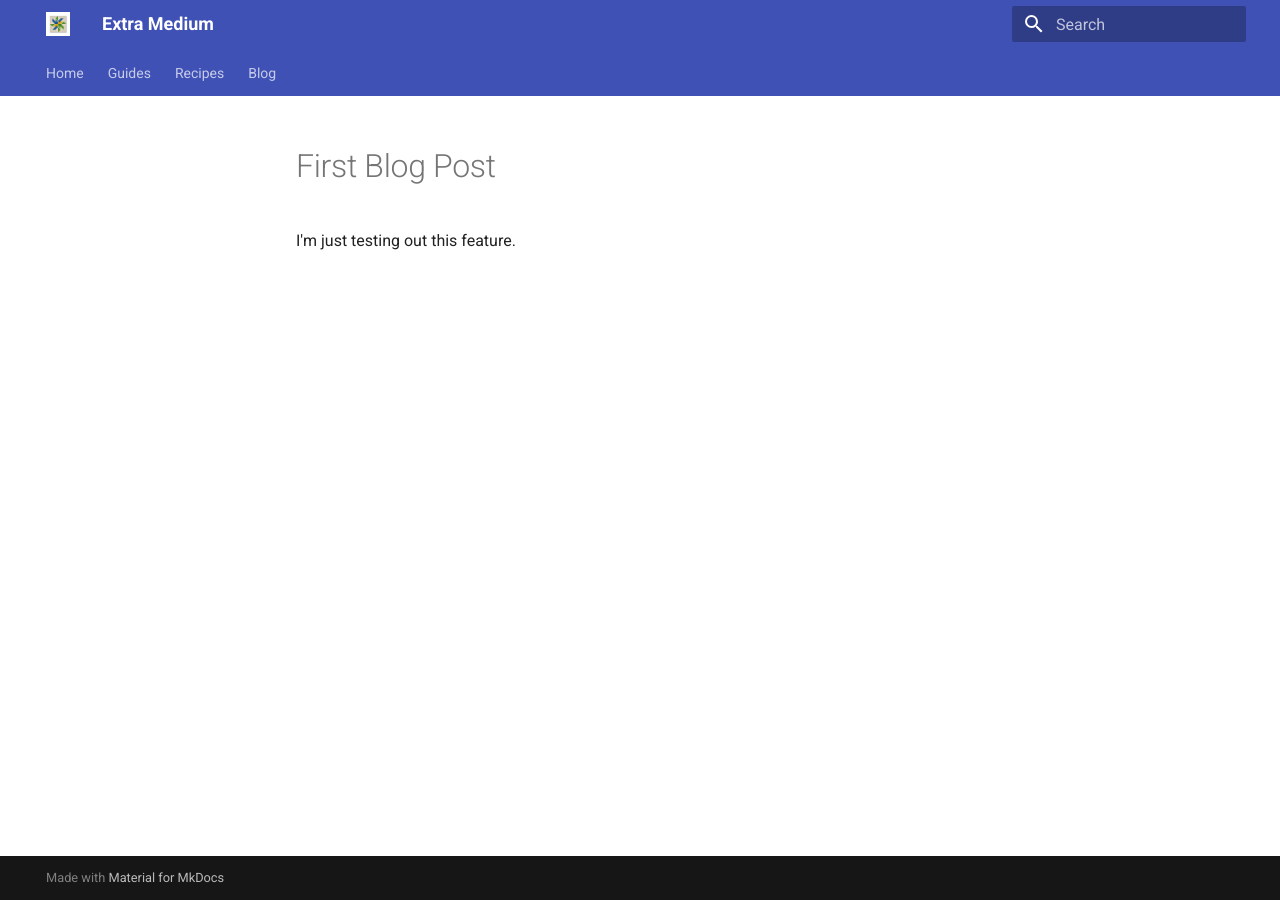
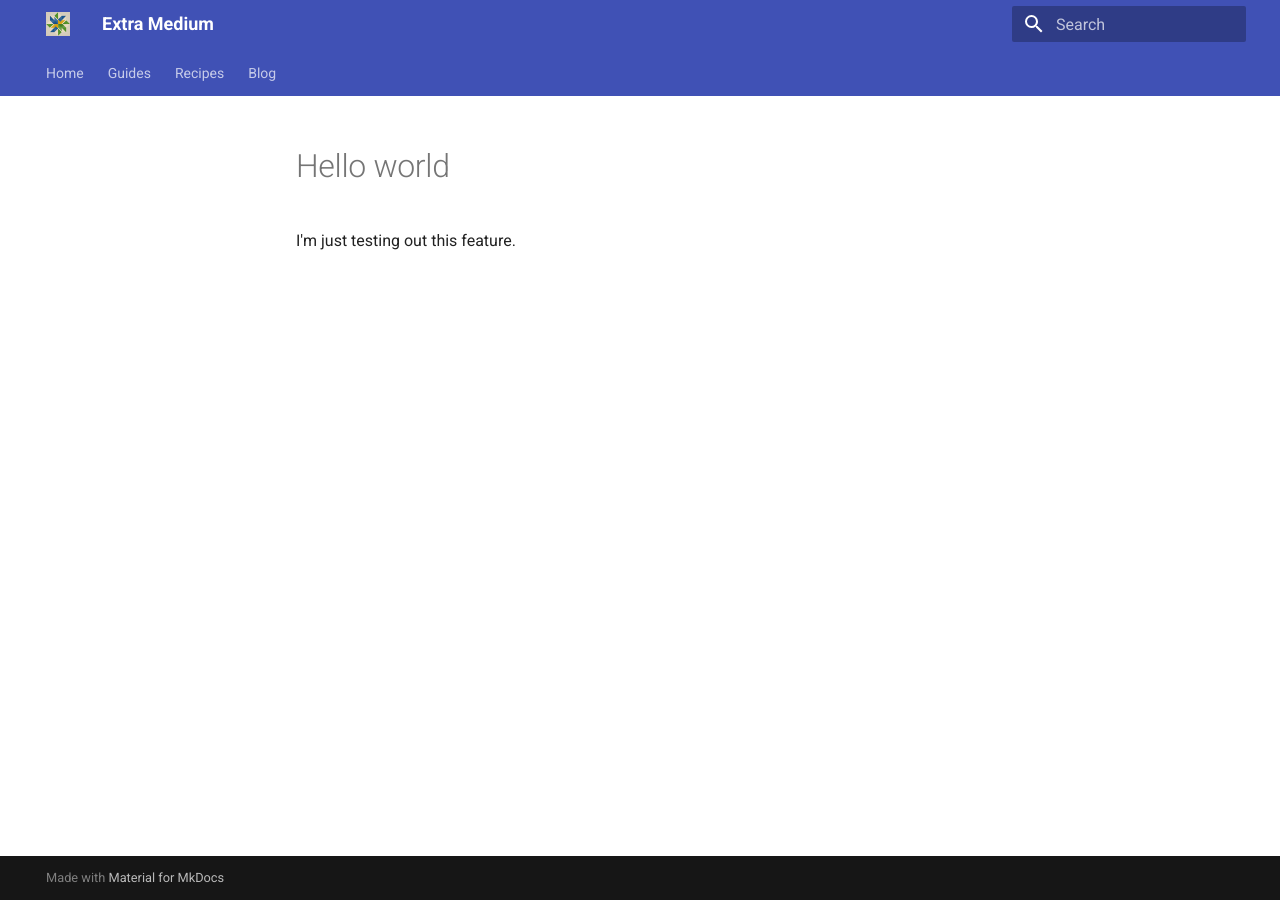
Before and after one commit to bgarrison2/extra-medium, an MkDocs documentation site: the page built from docs/blog/posts/hello-world.md, in a window 1280 px wide. Built offline with MkDocs 1.6.1 and Material for MkDocs 9.7.7, drawn with Linux system fonts in a browser that asks for light colours.

Commit message:
Updated Logo

```diff
--- a/docs/blog/posts/hello-world.md
+++ b/docs/blog/posts/hello-world.md
@@ -2,5 +2,4 @@
 date: 2025-12-03
 ---
 
-# First Blog Post
 I'm just testing out this feature.
```
Also changed, not shown: docs/assets/logo.png, 2 other files.
